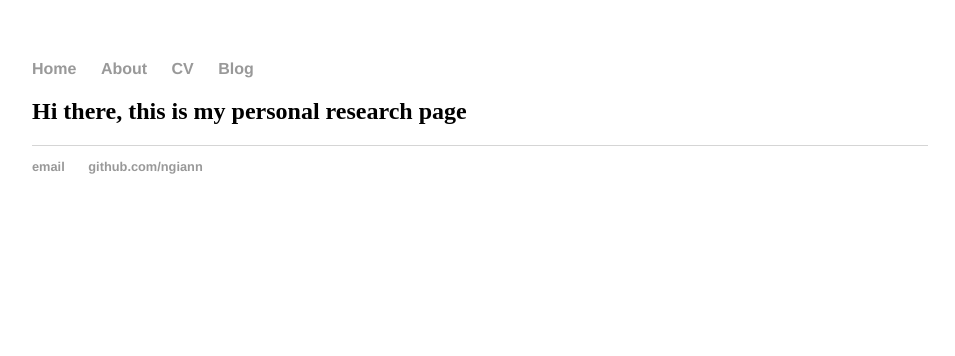
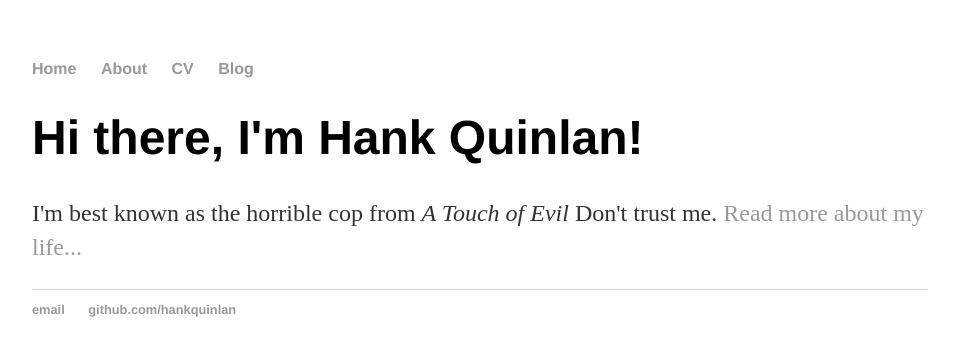
Before and after one commit to ngiann/ngiann.github.io, a Jekyll site: the page built from index.html, in a window 1280 px wide. Shown: the top 356 px of the page, without its empty margins (160-1115 px from the left). Built offline with Jekyll 4.4.1, drawn with Linux system fonts in a browser that asks for light colours.

Commit message:
Update index.html

```diff
--- a/index.html
+++ b/index.html
@@ -1,30 +1,8 @@
-<!DOCTYPE html>
-<html>
-	<head>
-		<title>Nikos Gianniotis, Machine learning researcher</title>
-				<!-- link to main stylesheet -->
-		<link rel="stylesheet" type="text/css" href="/css/main.css">
-	</head>
-	<body>
-		<nav>
-    		<ul>
-        		<li><a href="/">Home</a></li>
-	        	<li><a href="/about">About</a></li>
-        		<li><a href="/cv">CV</a></li>
-        		<li><a href="/blog">Blog</a></li>
-    		</ul>
-		</nav>
-		<div class="container">
-    		<div class="blurb">
-        		<h2>Hi there, this is my personal research page</h1>
-
-    		</div><!-- /.blurb -->
-		</div><!-- /.container -->
-		<footer>
-    		<ul>
-        		<li><a href="mailto:ngiann@gmail.com">email</a></li>
-        		<li><a href="https://github.com/ngiann">github.com/ngiann</a></li>
-			</ul>
-		</footer>
-	</body>
-</html>
+---
+layout: default
+title: Hank Quinlan, Horrible Cop
+---
+<div class="blurb">
+	<h1>Hi there, I'm Hank Quinlan!</h1>
+	<p>I'm best known as the horrible cop from <em>A Touch of Evil</em> Don't trust me. <a href="/about">Read more about my life...</a></p>
+</div><!-- /.blurb -->
```
